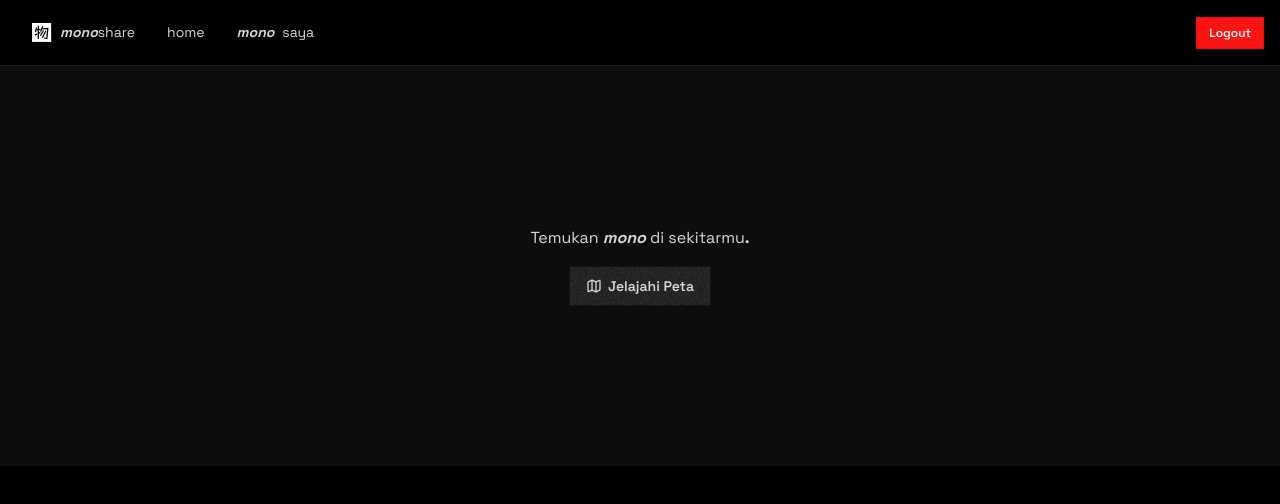
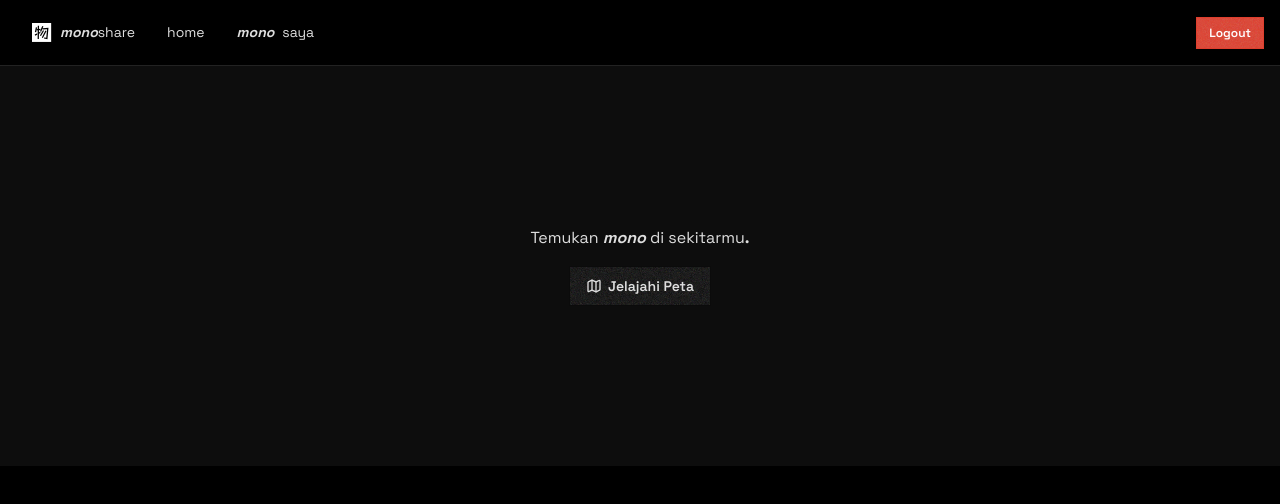
Before and after one commit to faridreaming/monoshare, a website built with Vite: page index.html in a window 1280 px wide. Built offline with nearby package versions, Linux system fonts and the light colour scheme.

Commit message:
feat: update color variables in style.css for improved theme consistency

```diff
--- a/src/style.css
+++ b/src/style.css
@@ -12,31 +12,31 @@
   prefersdark: true;
   color-scheme: 'dark';
   --color-base-100: oklch(0% 0 0);
-  --color-base-200: oklch(19% 0 0);
-  --color-base-300: oklch(22% 0 0);
-  --color-base-content: oklch(87.609% 0 0);
-  --color-primary: oklch(35% 0 0);
-  --color-primary-content: oklch(100% 0 0);
-  --color-secondary: oklch(35% 0 0);
+  --color-base-200: oklch(15% 0 0);
+  --color-base-300: oklch(25% 0 0);
+  --color-base-content: oklch(90% 0 0);
+  --color-primary: oklch(98% 0 0);
+  --color-primary-content: oklch(0% 0 0);
+  --color-secondary: oklch(40% 0 0);
   --color-secondary-content: oklch(100% 0 0);
-  --color-accent: oklch(35% 0 0);
-  --color-accent-content: oklch(100% 0 0);
-  --color-neutral: oklch(35% 0 0);
-  --color-neutral-content: oklch(100% 0 0);
-  --color-info: oklch(45.201% 0.313 264.052);
-  --color-info-content: oklch(89.04% 0.062 264.052);
-  --color-success: oklch(51.975% 0.176 142.495);
-  --color-success-content: oklch(90.395% 0.035 142.495);
-  --color-warning: oklch(96.798% 0.211 109.769);
-  --color-warning-content: oklch(19.359% 0.042 109.769);
-  --color-error: oklch(62.795% 0.257 29.233);
-  --color-error-content: oklch(12.559% 0.051 29.233);
+  --color-accent: oklch(70% 0 0);
+  --color-accent-content: oklch(0% 0 0);
+  --color-neutral: oklch(20% 0 0);
+  --color-neutral-content: oklch(90% 0 0);
+  --color-info: oklch(70% 0.15 250);
+  --color-info-content: oklch(0% 0 0);
+  --color-success: oklch(75% 0.18 150);
+  --color-success-content: oklch(0% 0 0);
+  --color-warning: oklch(85% 0.15 100);
+  --color-warning-content: oklch(0% 0 0);
+  --color-error: oklch(60% 0.2 30);
+  --color-error-content: oklch(100% 0 0);
   --radius-selector: 0rem;
   --radius-field: 0rem;
   --radius-box: 0rem;
   --size-selector: 0.25rem;
   --size-field: 0.25rem;
-  --border: 0.5px;
+  --border: 1px;
   --depth: 0;
   --noise: 1;
   --font-family: 'Space Grotesk', sans-serif;
```
